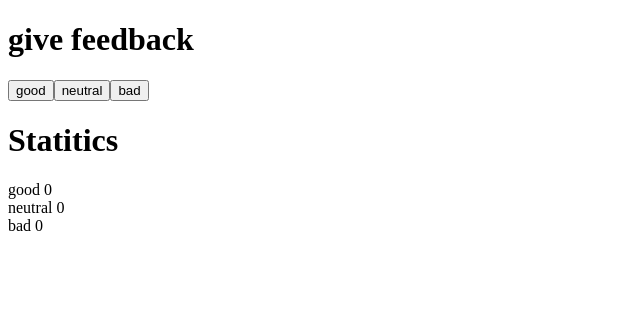
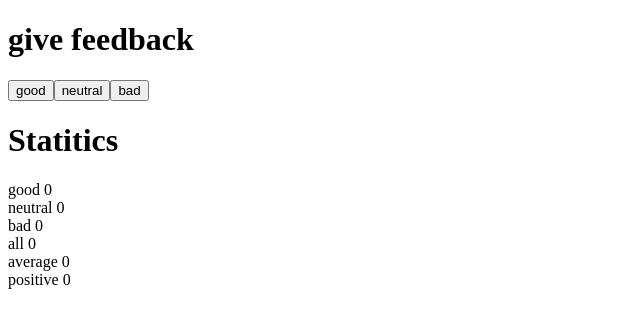
Before and after one commit to Dami1914/unicafe, a React (Vite) app: page / in a window 1280 px wide. Shown: the top 328 px of the page, without its empty margins (0-640 px from the left). Built offline with nearby package versions, Linux system fonts and the light colour scheme.

Commit message:
part1 1.7 commit commit for the second exercise in the unicafe exercise

```diff
--- a/src/App.jsx
+++ b/src/App.jsx
@@ -8,6 +8,10 @@ function App() {
     bad:0,
     neutral:0
   })
+
+  const all = state.good + state.bad + state.neutral
+  const average = all/3
+  const positive = isNaN(state.good /all * 100)?0:state.good /all * 100
 
   return (
     <>
@@ -22,6 +26,9 @@ function App() {
       <div>good {state.good}</div>
       <div>neutral {state.neutral}</div>
       <div>bad {state.bad}</div>
+      <div>all {all}</div>
+      <div>average {average}</div>
+      <div>positive {positive}</div>
     </div>
 
     </>
```
